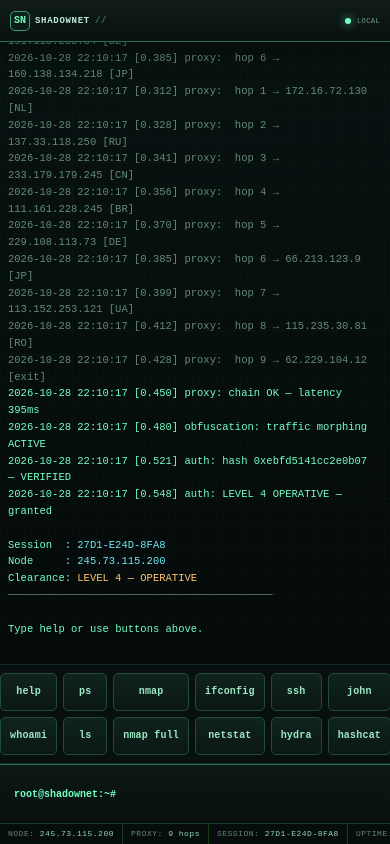
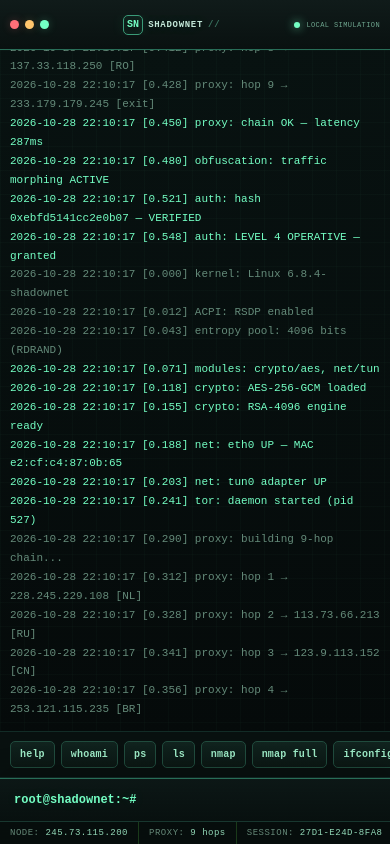
Before and after one commit to Noxar100/terminal, a plain HTML site: page index.html in a window 390 px wide. Drawn offline with Linux system fonts and the light colour scheme.

Commit message:
Add files via upload

```diff
--- a/index.html
+++ b/index.html
@@ -2,7 +2,7 @@
 <html lang="en">
 <head>
 <meta charset="UTF-8">
-<meta name="viewport" content="width=device-width, initial-scale=1, viewport-fit=cover, interactive-widget=resizes-content">
+<meta name="viewport" content="width=device-width, initial-scale=1.0, maximum-scale=1.0, user-scalable=no">
 <meta name="mobile-web-app-capable" content="yes">
 <meta name="apple-mobile-web-app-capable" content="yes">
 <meta name="apple-mobile-web-app-status-bar-style" content="black">
@@ -13,395 +13,6 @@
 *{box-sizing:border-box;margin:0;padding:0;-webkit-tap-highlight-color:transparent}
 html,body{height:100%;overflow:hidden;background:#050505;font-family:'Courier New',monospace}
 body{display:flex;flex-direction:column}
-
-
-
-/* =========================================
-   SHADOWNET OS — MOBILE RESPONSIVE PATCH
-   ========================================= */
-
-:root {
-  --safe-top: env(safe-area-inset-top, 0px);
-  --safe-bottom: env(safe-area-inset-bottom, 0px);
-  --mobile-padding: clamp(8px, 2.5vw, 16px);
-}
-
-* {
-  box-sizing: border-box;
-}
-
-html {
-  width: 100%;
-  height: 100%;
-  height: 100dvh;
-  overflow: hidden;
-  overscroll-behavior: none;
-}
-
-body {
-  width: 100%;
-  height: 100%;
-  height: 100dvh;
-  min-width: 0;
-  min-height: 0;
-  overflow: hidden;
-
-  display: flex;
-  flex-direction: column;
-
-  padding-top: var(--safe-top);
-  padding-bottom: var(--safe-bottom);
-}
-
-/* Felső fejléc */
-#titlebar {
-  position: relative;
-  z-index: 2;
-  flex: 0 0 auto;
-  min-width: 0;
-  min-height: 46px;
-
-  padding: 8px var(--mobile-padding);
-  gap: 7px;
-}
-
-#titlebar .title {
-  flex: 1 1 auto;
-  min-width: 0;
-  overflow: hidden;
-
-  display: flex;
-  align-items: center;
-  justify-content: center;
-  gap: 6px;
-
-  font-size: clamp(8px, 2.4vw, 11px);
-  letter-spacing: clamp(0.3px, 0.2vw, 1px);
-}
-
-.brand-mark {
-  flex: 0 0 auto;
-  width: 23px;
-  height: 23px;
-}
-
-.title-sub {
-  overflow: hidden;
-  text-overflow: ellipsis;
-}
-
-.top-state {
-  flex: 0 0 auto;
-  font-size: 8px;
-  letter-spacing: 0.3px;
-}
-
-/* Terminál: ez kapja a szabad helyet */
-#ht {
-  flex: 1 1 0;
-  width: 100%;
-  min-width: 0;
-  min-height: 0;
-
-  overflow-x: hidden;
-  overflow-y: auto;
-  overscroll-behavior: contain;
-  -webkit-overflow-scrolling: touch;
-
-  padding: 12px var(--mobile-padding) 18px;
-
-  font-size: clamp(11px, 2.9vw, 13px);
-  line-height: 1.65;
-
-  overflow-wrap: anywhere;
-  word-break: normal;
-  scrollbar-gutter: stable;
-}
-
-#ht .ln {
-  display: block;
-  max-width: 100%;
-  min-width: 0;
-
-  white-space: pre-wrap;
-  overflow-wrap: anywhere;
-  word-break: normal;
-}
-
-/* Hosszú, monospace adatsorok */
-#ht .virus-line {
-  font-size: 10px;
-  line-height: 1.55;
-  white-space: pre-wrap;
-  overflow-wrap: anywhere;
-}
-
-/* Gyorsparancsok */
-#quickbar {
-  position: relative;
-  z-index: 3;
-
-  flex: 0 0 auto;
-  width: 100%;
-  min-width: 0;
-
-  display: flex;
-  flex-wrap: nowrap;
-  align-items: center;
-  gap: 7px;
-
-  padding: 8px var(--mobile-padding);
-
-  overflow-x: auto;
-  overflow-y: hidden;
-  overscroll-behavior-x: contain;
-  -webkit-overflow-scrolling: touch;
-  scrollbar-width: none;
-}
-
-#quickbar::-webkit-scrollbar {
-  display: none;
-}
-
-.qbtn {
-  flex: 0 0 auto;
-  min-height: 36px;
-  padding: 8px 12px;
-
-  font-family: inherit;
-  font-size: 11px;
-  line-height: 1.2;
-
-  border-radius: 6px;
-  white-space: nowrap;
-  touch-action: manipulation;
-  cursor: pointer;
-}
-
-.qbtn:active {
-  transform: scale(0.97);
-}
-
-/* A hosszú vírusgomb ne szélesítse ki a sort */
-#virusBtn {
-  max-width: 220px;
-  overflow: hidden;
-  text-overflow: ellipsis;
-}
-
-/* Parancsbeviteli sor */
-#inp-row {
-  flex: 0 0 auto;
-  width: 100%;
-  min-width: 0;
-
-  display: flex;
-  align-items: center;
-  gap: 8px;
-
-  padding: 10px var(--mobile-padding);
-}
-
-#ps1 {
-  flex: 0 0 auto;
-  max-width: 44%;
-  overflow: hidden;
-  text-overflow: ellipsis;
-
-  font-size: 11px;
-  white-space: nowrap;
-}
-
-#inp {
-  flex: 1 1 0;
-  width: 0;
-  min-width: 0;
-  max-width: 100%;
-
-  padding: 5px 0;
-  font-size: 16px;
-  line-height: 1.4;
-
-  appearance: none;
-  -webkit-appearance: none;
-  border-radius: 0;
-  touch-action: manipulation;
-}
-
-#inp:disabled {
-  opacity: 0.65;
-}
-
-/* Állapotsor */
-#statusbar {
-  flex: 0 0 auto;
-  width: 100%;
-  min-width: 0;
-
-  display: flex;
-  flex-wrap: nowrap;
-  align-items: stretch;
-
-  overflow-x: auto;
-  overflow-y: hidden;
-  overscroll-behavior-x: contain;
-  -webkit-overflow-scrolling: touch;
-  scrollbar-width: none;
-}
-
-#statusbar::-webkit-scrollbar {
-  display: none;
-}
-
-.sb {
-  flex: 0 0 auto;
-  padding: 7px 9px;
-  font-size: 9px;
-  line-height: 1.3;
-}
-
-/* Kis telefonok */
-@media (max-width: 380px) {
-  #titlebar {
-    gap: 5px;
-    padding-left: 8px;
-    padding-right: 8px;
-  }
-
-  #titlebar .title {
-    gap: 4px;
-    font-size: 8px;
-    letter-spacing: 0.2px;
-  }
-
-  .dot {
-    width: 7px;
-    height: 7px;
-  }
-
-  .brand-mark {
-    width: 19px;
-    height: 19px;
-    font-size: 9px;
-  }
-
-  .title-sep,
-  .title-sub {
-    display: none;
-  }
-
-  .top-state {
-    font-size: 7px;
-  }
-
-  #ht {
-    padding: 10px 9px 14px;
-    font-size: 11px;
-    line-height: 1.6;
-  }
-
-  #quickbar {
-    gap: 6px;
-    padding: 7px 8px;
-  }
-
-  .qbtn {
-    min-height: 36px;
-    padding: 8px 10px;
-    font-size: 10px;
-  }
-
-  #inp-row {
-    gap: 6px;
-    padding: 9px 8px;
-  }
-
-  #ps1 {
-    max-width: 42%;
-    font-size: 10px;
-  }
-
-  .sb {
-    padding: 7px 8px;
-    font-size: 8px;
-  }
-}
-
-/* Fekvő telefon */
-@media (max-height: 500px) and (orientation: landscape) {
-  #titlebar {
-    min-height: 34px;
-    padding-top: 4px;
-    padding-bottom: 4px;
-  }
-
-  .brand-mark {
-    width: 18px;
-    height: 18px;
-  }
-
-  #ht {
-    padding-top: 7px;
-    padding-bottom: 9px;
-  }
-
-  #quickbar {
-    padding-top: 4px;
-    padding-bottom: 4px;
-  }
-
-  .qbtn {
-    min-height: 30px;
-    padding: 5px 9px;
-  }
-
-  #inp-row {
-    padding-top: 5px;
-    padding-bottom: 5px;
-  }
-
-  #statusbar .sb {
-    padding-top: 4px;
-    padding-bottom: 4px;
-  }
-}
-
-/* Nagyobb kijelzők */
-@media (min-width: 768px) {
-  #ht {
-    padding: 18px clamp(20px, 4vw, 48px);
-    font-size: 13px;
-  }
-
-  #quickbar {
-    flex-wrap: wrap;
-  }
-
-  .qbtn {
-    min-height: 34px;
-  }
-}
-
-/* Billentyűzetes navigáció */
-.qbtn:focus-visible,
-#inp:focus-visible {
-  outline: 2px solid var(--cyan);
-  outline-offset: 2px;
-}
-
-/* Mozgáscsökkentés */
-@media (prefers-reduced-motion: reduce) {
-  *,
-  *::before,
-  *::after {
-    scroll-behavior: auto !important;
-    animation-duration: 0.01ms !important;
-    transition-duration: 0.01ms !important;
-  }
-}
-
-
-
 
 #titlebar{
   background:#0d0d0d;
@@ -511,53 +122,13 @@ body:after{content:"";position:fixed;inset:0;z-index:20;pointer-events:none;opac
 @media(max-width:600px){#titlebar{gap:6px;padding:9px 10px}#titlebar .title{font-size:9px;letter-spacing:.7px;gap:5px}.brand-mark{width:20px;height:20px}.title-sub{display:none}.top-state{font-size:7px;letter-spacing:.4px}#ht{font-size:11px;padding:12px 10px}.qbtn{padding:7px 9px}}
 @media(prefers-reduced-motion:reduce){.qbtn{transition:none}}
 
-/* ===== MOBILE OPTIMIZATION ===== */
-html,body{height:100%;height:100dvh;overscroll-behavior:none}
-body{padding-top:env(safe-area-inset-top);padding-left:env(safe-area-inset-left);padding-right:env(safe-area-inset-right)}
-
-/* a padEnd() igazítás csak így marad meg HTML-ben */
-.ln{white-space:pre-wrap;overflow-wrap:anywhere}
-#ht{overscroll-behavior:contain;-webkit-text-size-adjust:100%;scroll-behavior:auto}
-
-/* gyorsgombok: több soros, görgethető rács a 35 gomb helyett egy végtelen sor */
-#quickbar{
-  display:flex;flex-wrap:nowrap;overflow-x:auto;overflow-y:hidden;
-  gap:6px;padding:8px 10px;
-  -webkit-overflow-scrolling:touch;scroll-snap-type:x proximity;
-}
-.qbtn{min-height:38px;min-width:44px;touch-action:manipulation;scroll-snap-align:start;user-select:none;-webkit-user-select:none}
-
-#inp-row{padding-bottom:max(10px,env(safe-area-inset-bottom))}
-#statusbar{padding-bottom:env(safe-area-inset-bottom)}
-#inp{min-height:36px}
-
-@media (max-width:600px){
-  .dot{display:none}                 /* hely spórolás a címsorban */
-  #titlebar{min-height:42px;justify-content:space-between}
-  #titlebar .title{flex:1;justify-content:flex-start;font-size:9px}
-  #ht{font-size:10.5px;line-height:1.6;padding:10px 8px}
-  #ps1{font-size:10px}
-  /* 2 soros gombsáv, hogy több parancs látszódjon egyszerre */
-  #quickbar{display:grid;grid-auto-flow:column;grid-template-rows:repeat(2,auto);
-            grid-auto-columns:max-content;max-height:100px}
-  #statusbar .sb{padding:5px 8px;font-size:8px}
-}
-
-/* fekvő telefon: kevesebb fix elem */
-@media (max-height:420px){
-  #titlebar,#statusbar{display:none}
-  #quickbar{max-height:48px;grid-template-rows:1fr}
-}
-
-
-
 </style>
 </head>
 <body>
 
 <div id="titlebar">
   <div class="dot r"></div><div class="dot y"></div><div class="dot g"></div>
-  <div class="title"><span class="brand-mark">SN</span><span>SHADOWNET</span><span class="title-sep">//</span><span class="title-sub">CYBER OPERATIONS TERMINAL</span></div><div class="top-state"><span class="live-dot"></span> LOCAL</div>
+  <div class="title"><span class="brand-mark">SN</span><span>SHADOWNET</span><span class="title-sep">//</span><span class="title-sub">CYBER OPERATIONS TERMINAL</span></div><div class="top-state"><span class="live-dot"></span> LOCAL SIMULATION</div>
 </div>
 
 <div id="ht"></div>
@@ -611,7 +182,7 @@ body{padding-top:env(safe-area-inset-top);padding-left:env(safe-area-inset-left)
   <div class="sb">PROXY: <span>9 hops</span></div>
   <div class="sb">SESSION: <span id="sb-sess">—</span></div>
   <div class="sb">UPTIME: <span id="sb-time">00:00:00</span></div>
-  <div class="sb">MODE: <span>LAB</span></div>
+  <div class="sb">MODE: <span>LAB / DEMO</span></div>
   <div class="sb">STATUS: <span class="status-secure">SYSTEM READY</span></div>
 </div>
 
@@ -642,13 +213,13 @@ function toggleVirus(){
   const btn=document.getElementById('virusBtn');
   if(virusActive){
     virusActive=false;clearInterval(virusTimer);virusTimer=null;
-    btn.textContent='VIRUS:';btn.classList.remove('is-on');
-    w('<span class="warn">VIRUS switched OFF — no network activity occurred.</span>');
+    btn.textContent='☣ VIRUS: OFF';btn.classList.remove('is-on');
+    w('<span class="warn"> VIRUS switched OFF — no network activity occurred.</span>');
     startInput();return;
   }
   virusActive=true;virusTick=0;virusLines=[];
   btn.textContent='VIRUS ON';btn.classList.add('is-on');
-  w('');w('<span class="virus-panel-label">╔══ VIRUS / IP FLOOD VISUALIZER — LOCAL══╗</span>');
+  w('');w('<span class="virus-panel-label">╔══ VIRUS / IP FLOOD VISUALIZER — LOCAL ONLY ══╗</span>');
   w('<span class="warn">SIMULATION MODE: generated documentation-range IPs; no packets are sent.</span>');
   w('<span class="dim">TIMESTAMP              SOURCE IP        NODE / MOCK DATA                       STATUS</span>');
   for(let i=0;i<72;i++){
@@ -679,15 +250,14 @@ const SESSION_ID=hex(4).toUpperCase()+'-'+hex(4).toUpperCase()+'-'+hex(4).toUppe
 document.getElementById('sb-node').textContent=SESSION_NODE;
 document.getElementById('sb-sess').textContent=SESSION_ID;
 
-let scrollQueued=false;
 function w(text,cls=''){
   const d=document.createElement('span');
   d.className='ln'+(cls?' '+cls:'');
   d.innerHTML=text;
   T.appendChild(d);
-  if(!scrollQueued){scrollQueued=true;requestAnimationFrame(()=>{T.scrollTop=T.scrollHeight;scrollQueued=false;});}
-  while(T.childElementCount>600) T.removeChild(T.firstChild);   // ne nőjön végtelenre a DOM
+  T.scrollTop=T.scrollHeight;
 }
+
 let pendingTimers = [];
 
 function delay(lines,interval,done){
@@ -724,6 +294,46 @@ const BOOT=[
   [now()+' [0.356] proxy:  hop 4 → '+ip()+' [BR]','dim'],
   [now()+' [0.370] proxy:  hop 5 → '+ip()+' [DE]','dim'],
   [now()+' [0.385] proxy:  hop 6 → '+ip()+' [JP]','dim'],
+  [now()+' [0.399] proxy:  hop 7 → '+ip()+' [UA]','dim'],
+  [now()+' [0.412] proxy:  hop 8 → '+ip()+' [RO]','dim'],
+  [now()+' [0.428] proxy:  hop 9 → '+ip()+' [exit]','dim'],
+  [now()+' [0.450] proxy: chain OK — latency '+rand(200,400)+'ms','ok'],
+  [now()+' [0.480] obfuscation: traffic morphing ACTIVE','ok'],
+  [now()+' [0.521] auth: hash 0x'+hex(16)+' — VERIFIED','ok'],
+  [now()+' [0.548] auth: LEVEL 4 OPERATIVE — granted','ok'],
+  [now()+' [0.000] kernel: Linux 6.8.4-shadownet','dim'],
+  [now()+' [0.012] ACPI: RSDP enabled','dim'],
+  [now()+' [0.043] entropy pool: 4096 bits (RDRAND)','dim'],
+  [now()+' [0.071] modules: crypto/aes, net/tun','ok'],
+  [now()+' [0.118] crypto: AES-256-GCM loaded','ok'],
+  [now()+' [0.155] crypto: RSA-4096 engine ready','ok'],
+  [now()+' [0.188] net: eth0 UP — MAC '+mac(),'ok'],
+  [now()+' [0.203] net: tun0 adapter UP','ok'],
+  [now()+' [0.241] tor: daemon started (pid '+rand(400,600)+')','ok'],
+  [now()+' [0.290] proxy: building 9-hop chain...','dim'],
+  [now()+' [0.312] proxy:  hop 1 → '+ip()+' [NL]','dim'],
+  [now()+' [0.328] proxy:  hop 2 → '+ip()+' [RU]','dim'],
+  [now()+' [0.341] proxy:  hop 3 → '+ip()+' [CN]','dim'],
+  [now()+' [0.356] proxy:  hop 4 → '+ip()+' [BR]','dim'],
+  [now()+' [0.370] proxy:  hop 5 → '+ip()+' [DE]','dim'],
+  [now()+' [0.385] proxy:  hop 6 → '+ip()+' [JP]','dim'],
+  [now()+' [0.399] proxy:  hop 7 → '+ip()+' [UA]','dim'],
+  [now()+' [0.412] proxy:  hop 8 → '+ip()+' [RO]','dim'],
+  [now()+' [0.428] proxy:  hop 9 → '+ip()+' [exit]','dim'],
+  [now()+' [0.450] proxy: chain OK — latency '+rand(200,400)+'ms','ok'],
+  [now()+' [0.480] obfuscation: traffic morphing ACTIVE','ok'],
+  [now()+' [0.521] auth: hash 0x'+hex(16)+' — VERIFIED','ok'],
+  [now()+' [0.548] auth: LEVEL 4 OPERATIVE — granted','ok'],
+  [now()+' [0.000] kernel: Linux 6.8.4-shadownet','dim'],
+  [now()+' [0.012] ACPI: RSDP enabled','dim'],
+  [now()+' [0.043] entropy pool: 4096 bits (RDRAND)','dim'],
+  [now()+' [0.071] modules: crypto/aes, net/tun','ok'],
+  [now()+' [0.118] crypto: AES-256-GCM loaded','ok'],
+  [now()+' [0.155] crypto: RSA-4096 engine ready','ok'],
+  [now()+' [0.188] net: eth0 UP — MAC '+mac(),'ok'],
+  [now()+' [0.203] net: tun0 adapter UP','ok'],
+  [now()+' [0.241] tor: daemon started (pid '+rand(400,600)+')','ok'],
+  [now()+' [0.290] proxy: building 9-hop chain...','dim'],
   [now()+' [0.312] proxy:  hop 1 → '+ip()+' [NL]','dim'],
   [now()+' [0.328] proxy:  hop 2 → '+ip()+' [RU]','dim'],
   [now()+' [0.341] proxy:  hop 3 → '+ip()+' [CN]','dim'],
@@ -1832,24 +1442,6 @@ inp.addEventListener('keydown',e=>{
   if(e.key==='ArrowDown'){e.preventDefault();if(hIdx>0){hIdx--;inp.value=hist[hIdx];}else{hIdx=-1;inp.value='';}}
 });
 
-const IS_TOUCH = matchMedia('(hover:none)').matches;
-
-function startInput(){
-  inp.disabled = false;
-  if(!IS_TOUCH) inp.focus({preventScroll:true});   // telefonon csak az input érintésére nyíljon a billentyűzet
-}
-
-document.getElementById('ht').addEventListener('click',()=>{
-  if(!getSelection().toString() && !IS_TOUCH) inp.focus();
-});
-
-if(window.visualViewport){
-  const fit=()=>{ document.body.style.height = visualViewport.height+'px'; T.scrollTop=T.scrollHeight; };
-  visualViewport.addEventListener('resize',fit);
-  fit();
-}
-
-
 // tap outside input → refocus
 document.getElementById('ht').addEventListener('click',()=>inp.focus());
 
```
